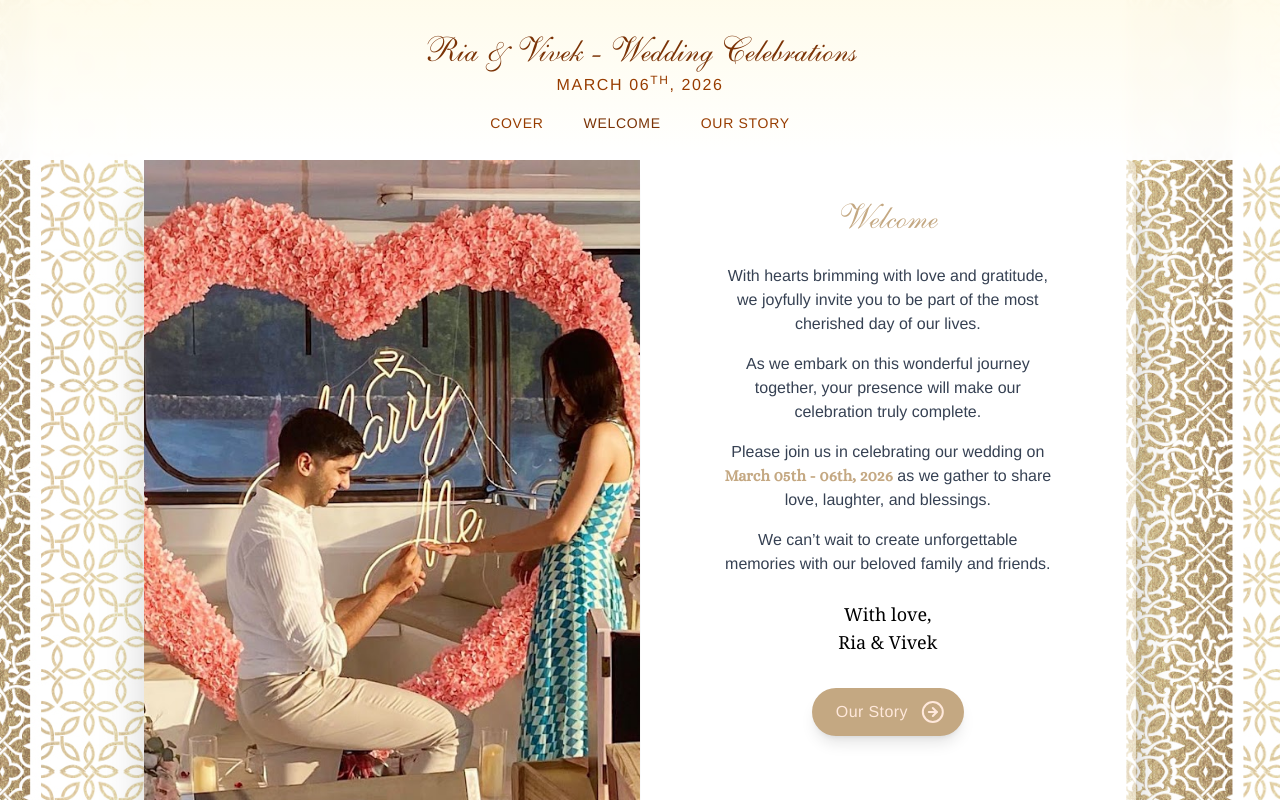
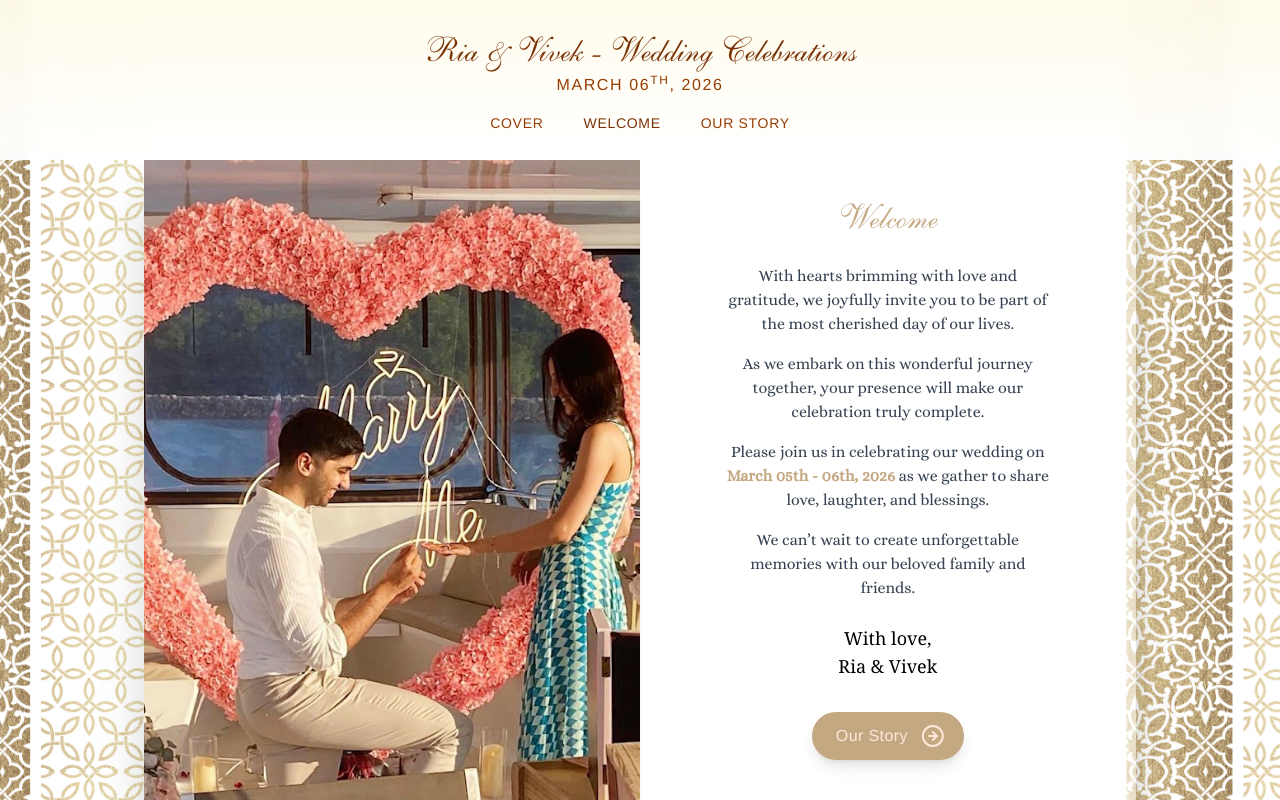
Before and after one commit to Ashish-Singh-Negi/wed, a Next.js app: page /welcome in a window 1280 px wide. Shown: the top 800 px of the page. Built offline with nearby package versions, Linux system fonts and the light colour scheme; a web font is replaced by a local one.

Commit message:
Modify welcome page

```diff
--- a/app/(main)/welcome/page.tsx
+++ b/app/(main)/welcome/page.tsx
@@ -46,7 +46,7 @@ export default function WelcomePage() {
       max-w-xl mx-auto space-y-4 lg:h-full text-gray-700 text-base leading-relaxed
     "
               >
-                <div className="flex flex-col justify-center gap-6">
+                <div className="flex flex-col font-alice justify-center gap-6">
                   <h1 className="title text-mobile-title lg:text-desktop-title leading-tight text-[#c4a882]">
                     Welcome
                   </h1>
@@ -63,7 +63,7 @@ export default function WelcomePage() {
                     </p>
                     <p>
                       Please join us in celebrating our wedding on{" "}
-                      <span className="font-semibold font-alice text-[#c4a882]">
+                      <span className="font-semibold text-[#c4a882]">
                         March 05th - 06th, 2026
                       </span>{" "}
                       as we gather to share love, laughter, and blessings.
```
